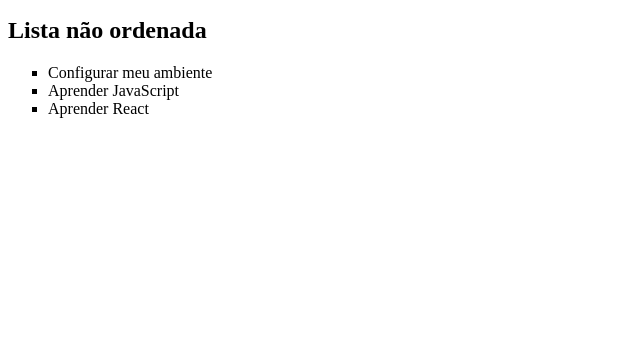
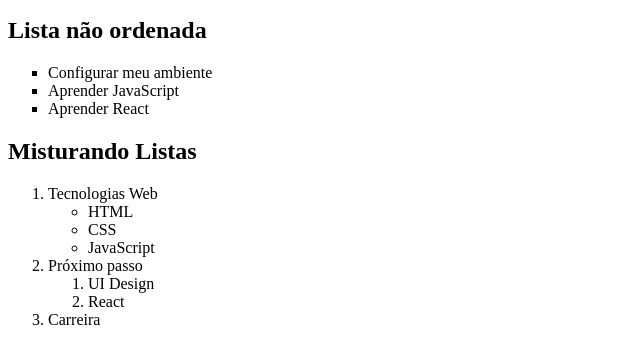
Before and after one commit to yasminpupio/curso-fullstack-web, a plain HTML site: page 01-html/trabalhando-listas/index.html in a window 1280 px wide. Shown: the part 137-500 px from the top of the page, without its empty margins (0-640 px from the left). Drawn offline with Linux system fonts and the light colour scheme.

Commit message:
Adiciona exemplo de mistura de listas

```diff
--- a/01-html/trabalhando-listas/index.html
+++ b/01-html/trabalhando-listas/index.html
@@ -25,6 +25,25 @@
     <li>Aprender React</li>
 </ul>
 
+<h2>Misturando Listas</h2>
+
+<ol>
+    <li>Tecnologias Web</li>
+    <ul>
+        <li>HTML</li>
+        <li>CSS</li>
+        <li>JavaScript</li>
+    </ul>
+
+    <li>Próximo passo</li>
+    <ol>
+        <li>UI Design</li>
+        <li>React</li>
+    </ol>
+
+    <li>Carreira</li>
+</ol>
+
 </body>
 
 </html>
```
